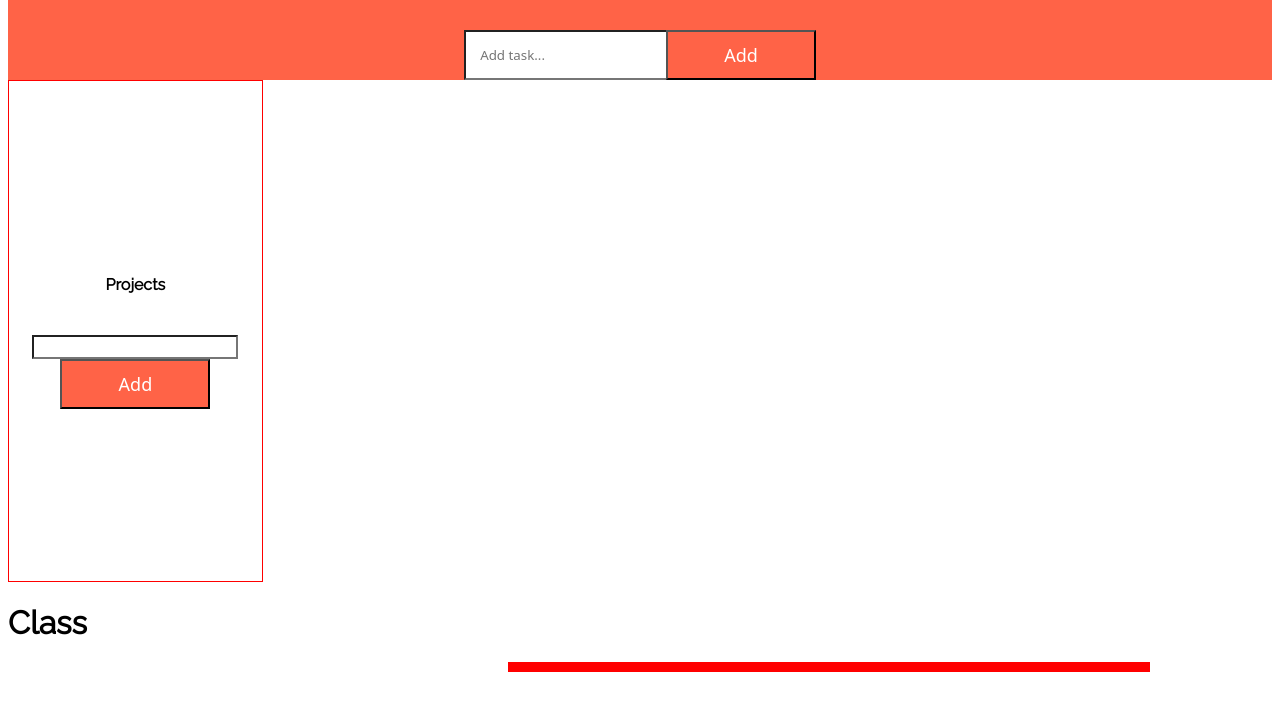
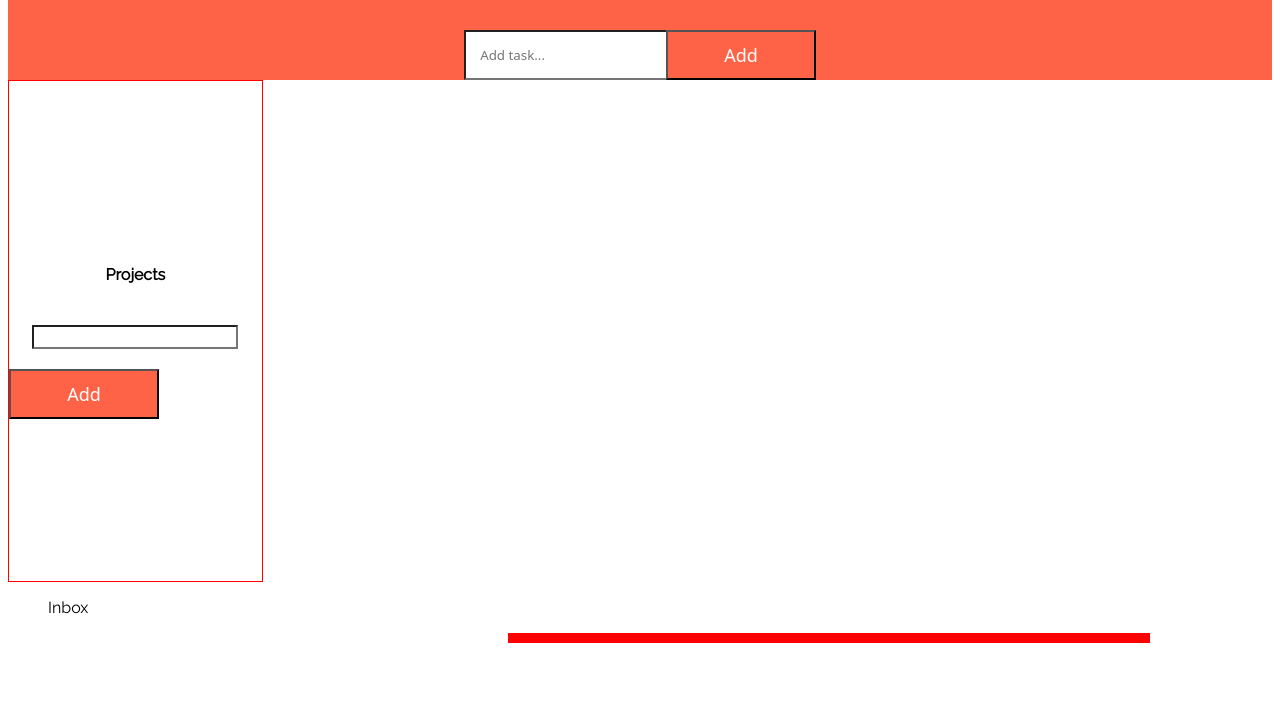
Before and after one commit to developertarik/Todo-Project, a website built with webpack: page dist/index.html in a window 1280 px wide. Shown: the part 81-792 px from the top of the page. Built offline with nearby package versions, Linux system fonts and the light colour scheme.

Commit message:
add new codes

```diff
--- a/dist/index.html
+++ b/dist/index.html
@@ -1,3 +1,4 @@
+
  <!DOCTYPE html>
  <html lang="en">
  <head>
@@ -35,11 +36,15 @@
                       <form action="" id="project-form">
 
                          <input id="projectsName" type="text"></input>
+                     </form>
                      <button id="pBtn" type="submit" >Add</button>
-                    </form>
+
                     </div>
+                    <ul id="projects-List">
+                     <li>Inbox</li>
+                    </ul>
 
-      <h1>Class</h1>
+
          <div id="container">
 
 
```
Lines whose indentation alone changed are shown as unchanged.
